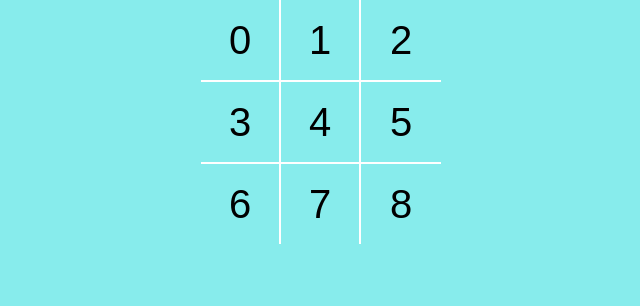
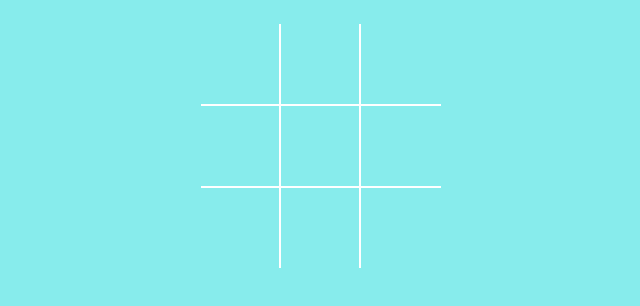
Before and after one commit to Lakshya1711/TicTacToe, a React (Vite) app: page / in a window 1280 px wide. Shown: the top 306 px of the page, without its empty margins (319-959 px from the left). Built offline with nearby package versions, Linux system fonts and the light colour scheme.

Commit message:
Insert 'X' on Click

```diff
--- a/src/App.jsx
+++ b/src/App.jsx
@@ -1,10 +1,22 @@
+import { useState } from 'react';
 import './styles.scss';
 import Board from './components/Board';
 
 function App() {
+  const [counter, setcounter] = useState(1);
+
+  const onBtnclick = () => {
+    setcounter(currentcounter => {
+      return currentcounter + 1;
+    });
+  };
   return (
     <div className="app">
-      <Board />
+      <div>
+        <button onClick={onBtnclick}></button>
+        {/* <div>{counter}</div> */}
+        <Board />
+      </div>
     </div>
   );
 }
--- a/src/components/Board.jsx
+++ b/src/components/Board.jsx
@@ -1,22 +1,45 @@
+import { useState } from 'react';
 import Square from './square';
+import { render } from 'react-dom';
 
 const Board = () => {
+  const [squares, setsquares] = useState(Array(9).fill(null));
+
+  const handlesquareClick = clickposition => {
+    setsquares(currentSquares => {
+      return currentSquares.map((squareValue, position) => {
+        if (clickposition == position) {
+          return 'X';
+        }
+        return squareValue;
+      });
+    });
+  };
+
+  const renderSquare = position => {
+    return (
+      <Square
+        value={squares[position]}
+        onClick={() => handlesquareClick(position)}
+      />
+    );
+  };
   return (
     <div className="board">
       <div className="board-row">
-        <Square value={0} />
-        <Square value={1} />
-        <Square value={2} />
+        {renderSquare(0)}
+        {renderSquare(1)}
+        {renderSquare(2)}
       </div>
       <div className="board-row">
-        <Square value={3} />
-        <Square value={4} />
-        <Square value={5} />
+        {renderSquare(3)}
+        {renderSquare(4)}
+        {renderSquare(5)}
       </div>
       <div className="board-row">
-        <Square value={6} />
-        <Square value={7} />
-        <Square value={8} />
+        {renderSquare(6)}
+        {renderSquare(7)}
+        {renderSquare(8)}
       </div>
     </div>
   );
--- a/src/components/square.jsx
+++ b/src/components/square.jsx
@@ -1,6 +1,6 @@
-const Square = ({ value }) => {
+const Square = ({ value, onClick }) => {
   return (
-    <button type="button" className="square">
+    <button type="button" className="square" onClick={onClick}>
       {value}
     </button>
   );
--- a/src/styles.scss
+++ b/src/styles.scss
@@ -5,7 +5,7 @@
 body {
   font-family: 'Roboto', sans-serif;
   background-color: $blue;
-  color: #fff;
+  color: #100f0f;
   padding: 0;
   margin: 0;
 }
```
Also changed, not shown: 1 other file (tests, documents, lock files or other folders).
